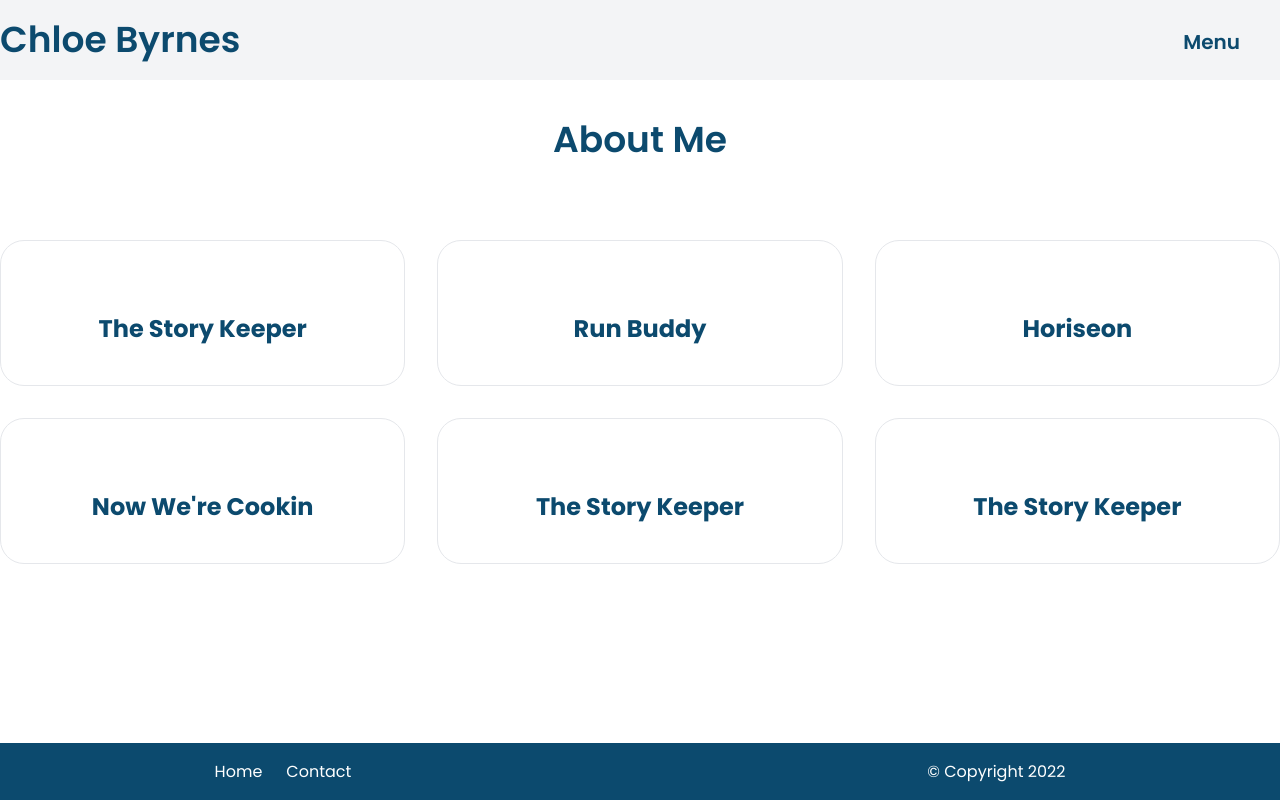
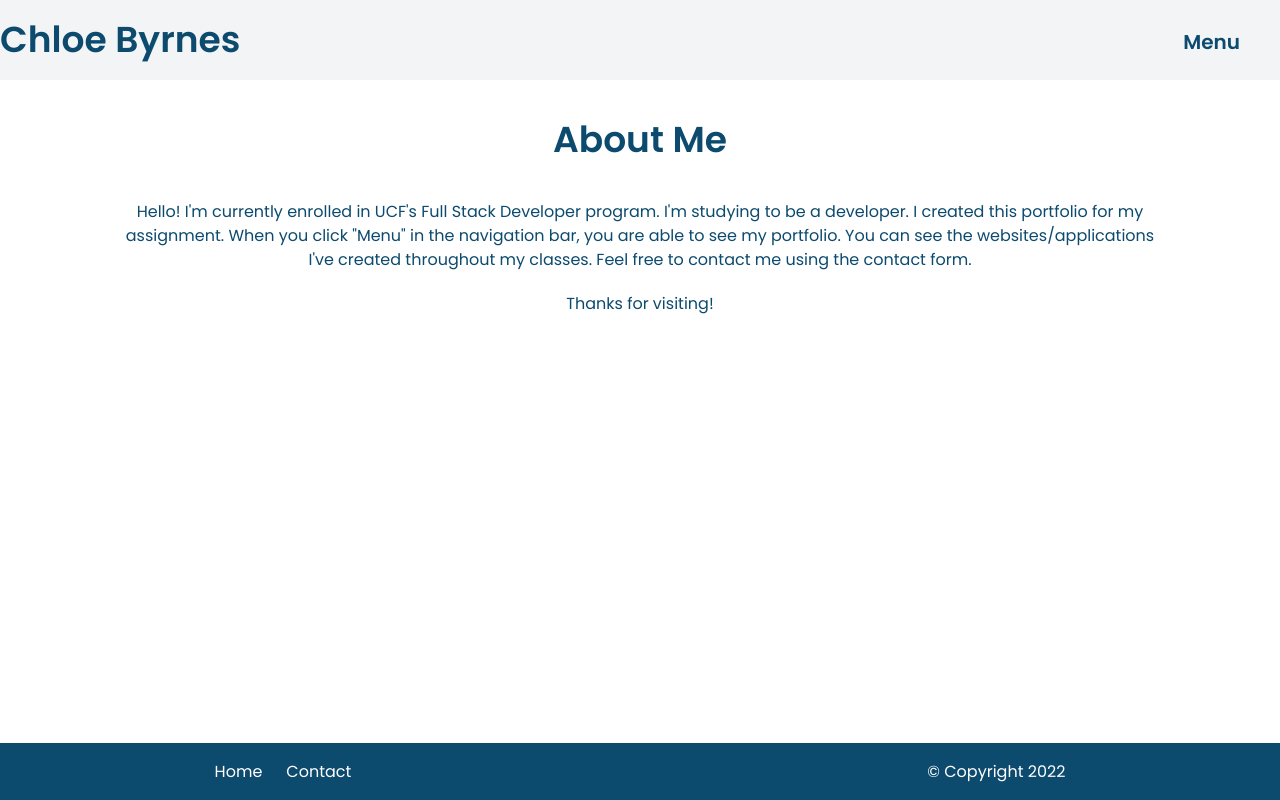
Before and after one commit to chloebyrnes/portfolio, a Gatsby site: page / in a window 1280 px wide. Built offline with nearby package versions, Linux system fonts and the light colour scheme; Gatsby itself is replaced by a stand-in of ours.

Commit message:
about me component

```diff
--- a/src/components/About/About.js
+++ b/src/components/About/About.js
@@ -9,52 +9,22 @@ const About = () => {
             About Me
           </h1>
         </div>
+        <div class="container mx-auto flex justify-center bg-white">
+          <h1 class="text-center text-sky-900 px-20 pt-10">
+            Hello! I'm currently enrolled in UCF's Full Stack Developer program.
+            I'm studying to be a developer. I created this portfolio for my
+            assignment. When you click "Menu" in the navigation bar, you are
+            able to see my portfolio. You can see the websites/applications I've
+            created throughout my classes. Feel free to contact me using the
+            contact form.
+          </h1>
+        </div>
+        <div class="container mx-auto flex justify-center bg-white">
+          <h1 class="text-center text-sky-900 px-20 pt-5">
+            Thanks for visiting!
+          </h1>
+        </div>
       </div>
-
-      <dl class="mt-20 lg:space-y-0 lg:grid lg:grid-cols-3 grid grid-cols-2 lg:gap-8 gap-2 md:gap-0 space-y-0">
-        <div class="border  md:p-10 p-5 rounded-3xl">
-          <dt class="">
-            <p class="text-center mt-8 md:text-2xl text-lg leading-6 font-bold text-sky-900">
-              The Story Keeper
-            </p>
-          </dt>
-        </div>
-        <div class="border md:p-10 p-5 rounded-3xl">
-          <dt class="">
-            <p class="text-center mt-8 md:text-2xl text-lg leading-6 font-bold text-sky-900">
-              Run Buddy
-            </p>
-          </dt>
-        </div>
-        <div class="border  md:p-10 p-5 rounded-3xl">
-          <dt class="">
-            <p class="text-center mt-8 md:text-2xl text-lg leading-6 font-bold text-sky-900">
-              Horiseon
-            </p>
-          </dt>
-        </div>
-        <div class="border  md:p-10 p-5 rounded-3xl">
-          <dt class="">
-            <p class="text-center mt-8 md:text-2xl text-lg leading-6 font-bold text-sky-900">
-              Now We're Cookin
-            </p>
-          </dt>
-        </div>
-        <div class="border  md:p-10 p-5 rounded-3xl">
-          <dt class="">
-            <p class="text-center mt-8 md:text-2xl text-lg leading-6 font-bold text-sky-900">
-              The Story Keeper
-            </p>
-          </dt>
-        </div>
-        <div class="border  md:p-10 p-5 rounded-3xl">
-          <dt class="">
-            <p class="text-center mt-8 md:text-2xl text-lg leading-6 font-bold text-sky-900">
-              The Story Keeper
-            </p>
-          </dt>
-        </div>
-      </dl>
     </div>
   );
 };
--- a/src/pages/Resume.js
+++ b/src/pages/Resume.js
@@ -35,62 +35,13 @@ const Resume = () => {
         <div class="max-w-xl mx-auto lg:max-w-7xl lg:px-8">
           <div class="container mx-auto flex justify-center bg-white">
             <h1 class="text-4xl text-center font-semibold text-sky-900">
-              About Me
+              Resume
             </h1>
           </div>
         </div>
-
-        <dl class="mt-20 lg:space-y-0 lg:grid lg:grid-cols-3 grid grid-cols-2 lg:gap-8 gap-2 md:gap-0 space-y-0">
-          <div class="border  md:p-10 p-5 rounded-3xl">
-            <dt class="">
-              <p class="text-center mt-8 md:text-2xl text-lg leading-6 font-bold text-sky-900">
-                The Story Keeper
-              </p>
-            </dt>
-          </div>
-          <div class="border md:p-10 p-5 rounded-3xl">
-            <dt class="">
-              <p class="text-center mt-8 md:text-2xl text-lg leading-6 font-bold text-sky-900">
-                Run Buddy
-              </p>
-            </dt>
-          </div>
-          <div class="border  md:p-10 p-5 rounded-3xl">
-            <dt class="">
-              <p class="text-center mt-8 md:text-2xl text-lg leading-6 font-bold text-sky-900">
-                Horiseon
-              </p>
-            </dt>
-          </div>
-          <div class="border  md:p-10 p-5 rounded-3xl">
-            <dt class="">
-              <p class="text-center mt-8 md:text-2xl text-lg leading-6 font-bold text-sky-900">
-                Now We're Cookin
-              </p>
-            </dt>
-          </div>
-          <div class="border  md:p-10 p-5 rounded-3xl">
-            <dt class="">
-              <p class="text-center mt-8 md:text-2xl text-lg leading-6 font-bold text-sky-900">
-                The Story Keeper
-              </p>
-            </dt>
-          </div>
-          <div class="border  md:p-10 p-5 rounded-3xl">
-            <dt class="">
-              <p class="text-center mt-8 md:text-2xl text-lg leading-6 font-bold text-sky-900">
-                The Story Keeper
-              </p>
-            </dt>
-          </div>
-        </dl>
       </div>
 
-      <div
-        class="fixed
-             inset-x-0
-             bottom-0"
-      >
+      <div>
         <Footer />
       </div>
     </main>
```
